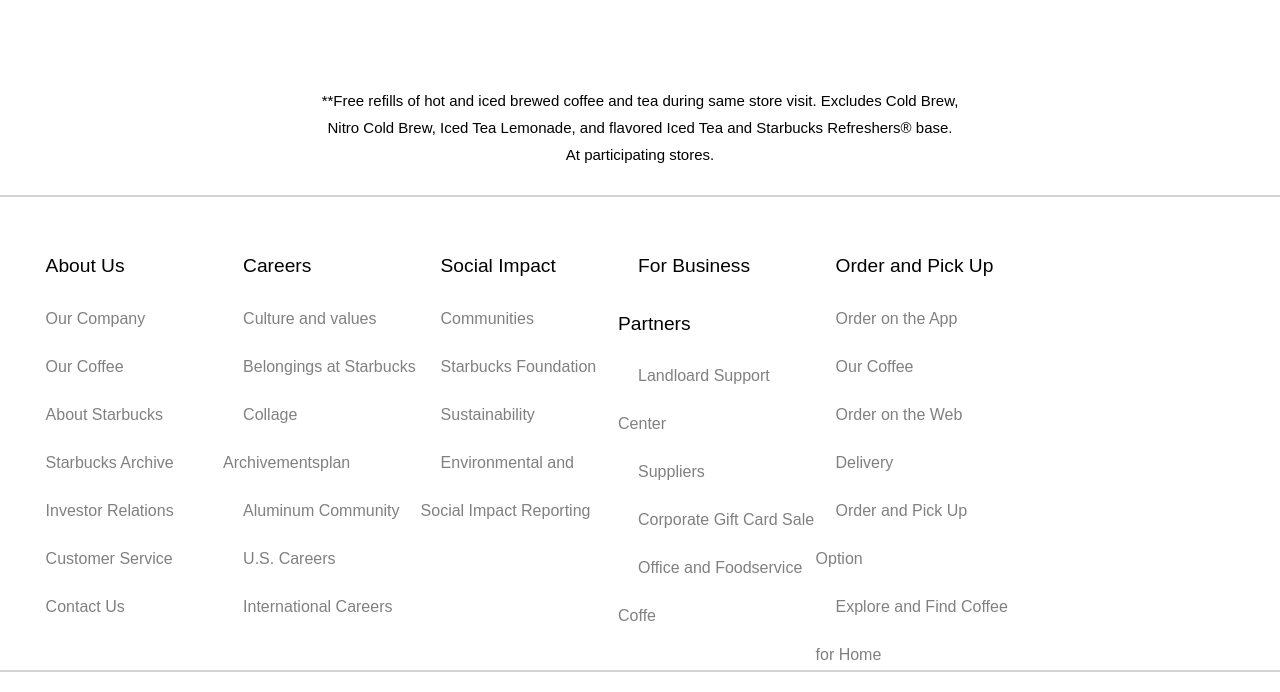
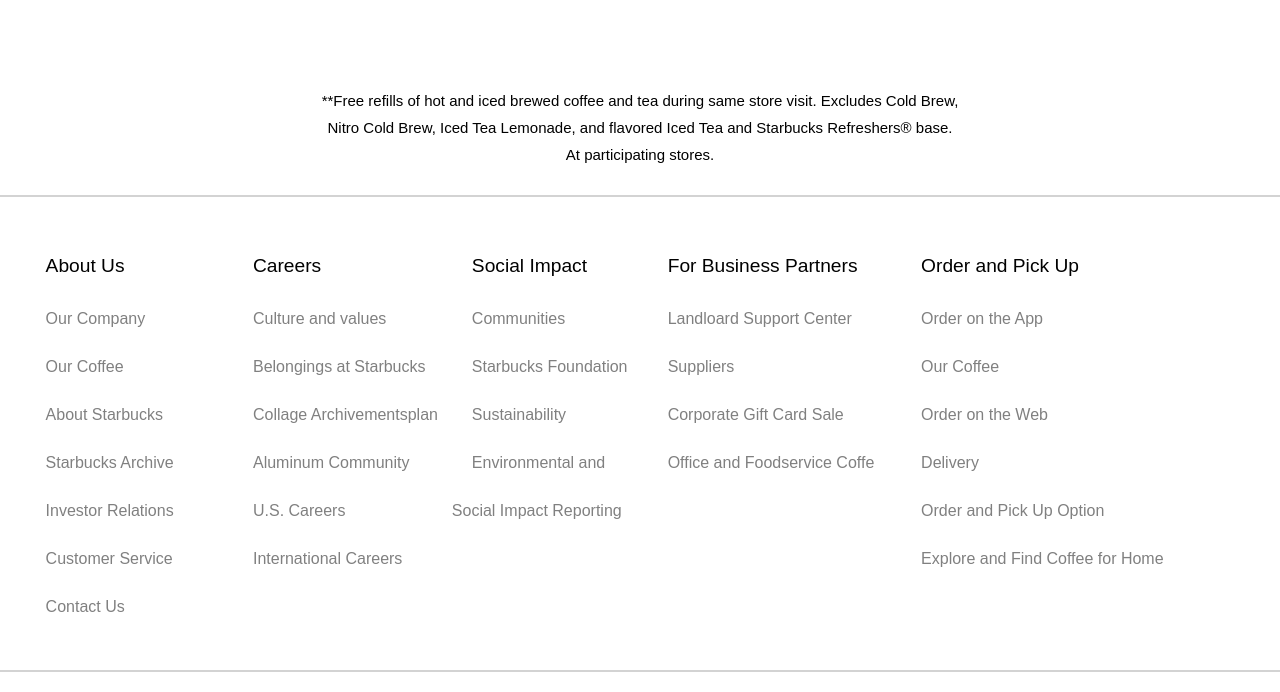
Before and after one commit to nerdonyorks/StarbucksClone, a plain HTML site: page index.html in a window 1280 px wide. Shown: the part 3077-3769 px from the top of the page. Drawn offline with Linux system fonts and the light colour scheme.

Commit message:
Update style.css

```diff
--- a/style.css
+++ b/style.css
@@ -435,32 +435,31 @@ body {
 }
 .careers{
     height: 100%;
-    width: 18%;
+    width: 19%;
     line-height: 3;
 
 
 }
 .social-imapact{
     height: 100%;
-    width: 18%;
+    width: 17%;
     line-height: 3;
 
 
 }
 .for-business-partners{
     height: 100%;
-    width: 18%;
+    width: 22%;
     line-height: 3;
 
 }
 .order-and-pick-up{
     height: 100%;
-    width: 18%;
+    width: 24%;
     line-height: 3;
 }
 .blank{
     height: 100%;
-    width: 15%;
     line-height: 3;
 }
 .head1{
```
